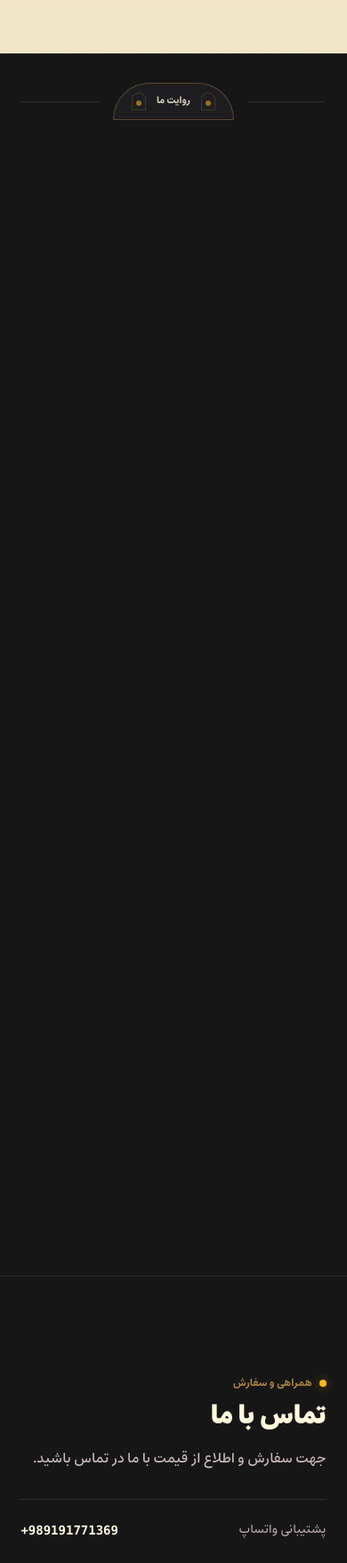
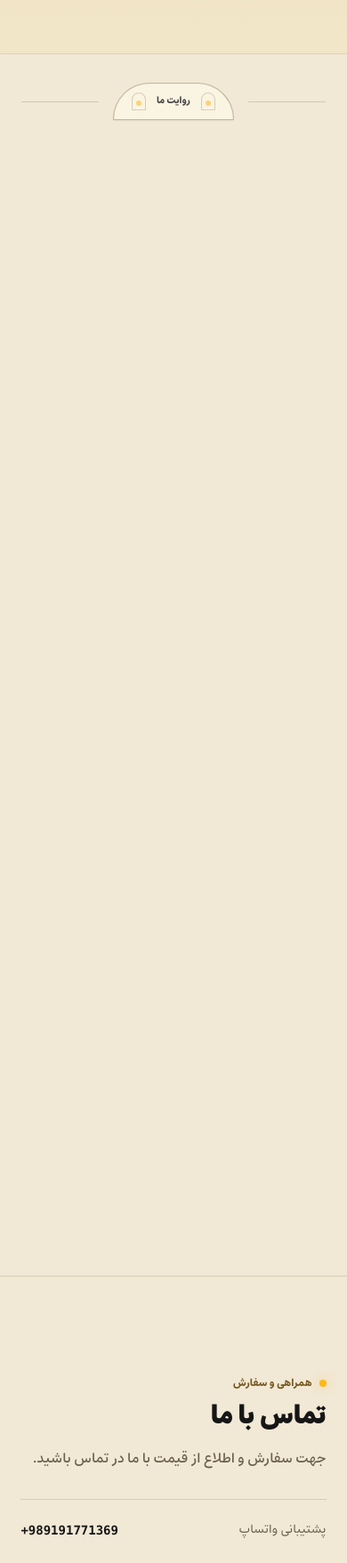
Before and after one commit to misaghsohaily7-cpu/Seabrew, a React (Vite) app: page / in a window 390 px wide. Shown: the part 7560-9317 px from the top of the page at 89% size. Built offline with nearby package versions, Linux system fonts and the light colour scheme.

Commit message:
Theme lower page sections for light mode

```diff
--- a/src/App.tsx
+++ b/src/App.tsx
@@ -83,14 +83,14 @@ export default function App() {
           <ProductMoment />
         </Suspense>
 
-        {/* Solid dark transition: Story, Contact and Footer share one surface */}
+        {/* Theme-aware transition: Story, Contact and Footer share one surface */}
         <ArchDivider
           variant="dark"
           label="روایت ما"
-          className="border-t border-[#A78040]/15"
+          className="border-t border-[var(--color-lower-gold)]/15"
         />
 
-        {/* Section 4: Story (clean dark narrative, continuous into contact/footer) */}
+        {/* Section 4: Story (continuous into contact/footer in either theme) */}
         <Suspense
           fallback={
             <SectionLoader
@@ -103,7 +103,7 @@ export default function App() {
           <Story />
         </Suspense>
 
-        {/* Section 5: Contact (Dark ink, static form + direct channels) */}
+        {/* Section 5: Contact (static form + direct channels) */}
         <Suspense
           fallback={
             <SectionLoader
--- a/src/components/sections/Contact.tsx
+++ b/src/components/sections/Contact.tsx
@@ -29,37 +29,37 @@ ${message}
   return (
     <section
       id="contact"
-      className="relative w-full bg-[#161617] text-[#FFFADE] py-28 px-[6vw] border-t border-[#A78040]/20 select-none"
+      className="relative w-full bg-[var(--color-lower-surface)] text-[var(--color-lower-text)] py-28 px-[6vw] border-t border-[var(--color-lower-gold)]/20 select-none"
       aria-label="بخش ارتباط و سفارش"
     >
       <div className="max-w-[1440px] mx-auto grid grid-cols-1 lg:grid-cols-12 gap-12 lg:gap-16">
         {/* Contact Info (RTL Start) */}
         <div className="lg:col-span-5 flex flex-col justify-between">
           <div>
-            <span className="text-xs font-bold uppercase tracking-widest text-[#A78040] mb-3 flex items-center gap-2">
+            <span className="text-xs font-bold uppercase tracking-widest text-[var(--color-lower-gold)] mb-3 flex items-center gap-2">
               <SunDot size="sm" animate={false} />
               <span>{siteContent.contact.sectionTag}</span>
             </span>
-            <h2 className="text-3xl sm:text-4xl md:text-5xl font-black text-[#FFFADE] mb-4">
+            <h2 className="text-3xl sm:text-4xl md:text-5xl font-black text-[var(--color-lower-text)] mb-4">
               {siteContent.contact.heading}
             </h2>
-            <p className="text-base font-medium text-[#C9B8B6] leading-relaxed mb-8">
+            <p className="text-base font-medium text-[var(--color-lower-muted)] leading-relaxed mb-8">
               {siteContent.contact.subheading}
             </p>
           </div>
 
           {/* Direct channels */}
-          <div className="space-y-4 pt-4 border-t border-[#A78040]/20">
+          <div className="space-y-4 pt-4 border-t border-[var(--color-lower-gold)]/20">
             <a
               href={`https://wa.me/${siteContent.contact.direct.whatsapp.replace(/[^0-9]/g, '')}`}
               target="_blank"
               rel="noopener noreferrer"
               className="group flex items-center justify-between text-sm py-2"
             >
-              <span className="text-[#C9B8B6] group-hover:text-[#FFFADE] transition-colors">
+              <span className="text-[var(--color-lower-muted)] group-hover:text-[var(--color-lower-text)] transition-colors">
                 {siteContent.contact.direct.whatsappLabel}
               </span>
-              <span dir="ltr" className="font-mono text-[#FFFADE] font-bold group-hover:text-[#A78040] transition-colors">
+              <span dir="ltr" className="font-mono text-[var(--color-lower-text)] font-bold group-hover:text-[var(--color-lower-gold)] transition-colors">
                 {siteContent.contact.direct.whatsapp}
               </span>
             </a>
@@ -70,10 +70,10 @@ ${message}
               rel="noopener noreferrer"
               className="group flex items-center justify-between text-sm py-2"
             >
-              <span className="text-[#C9B8B6] group-hover:text-[#FFFADE] transition-colors">
+              <span className="text-[var(--color-lower-muted)] group-hover:text-[var(--color-lower-text)] transition-colors">
                 {siteContent.contact.direct.instagramLabel}
               </span>
-              <span dir="ltr" className="font-mono text-[#FFFADE] font-bold group-hover:text-[#A78040] transition-colors">
+              <span dir="ltr" className="font-mono text-[var(--color-lower-text)] font-bold group-hover:text-[var(--color-lower-gold)] transition-colors">
                 {siteContent.contact.direct.instagram}
               </span>
             </a>
@@ -82,20 +82,20 @@ ${message}
         </div>
 
         {/* Static Contact Form */}
-        <div className="lg:col-span-7 bg-[#161617] rounded-3xl border border-[#A78040]/30 p-8 sm:p-10">
+        <div className="lg:col-span-7 bg-[var(--color-lower-form)] rounded-3xl border border-[var(--color-lower-gold)]/30 p-8 sm:p-10">
           {formSubmitted ? (
             <div className="py-12 text-center flex flex-col items-center">
               <SunDot size="lg" className="mb-4" />
-              <h3 className="text-2xl font-black text-[#FFFADE] mb-2">
+              <h3 className="text-2xl font-black text-[var(--color-lower-text)] mb-2">
                 پیام شما دریافت شد
               </h3>
-              <p className="text-sm text-[#C9B8B6] max-w-sm mb-6 leading-relaxed">
+              <p className="text-sm text-[var(--color-lower-muted)] max-w-sm mb-6 leading-relaxed">
                 همکاران ما در اولین فرصت از طریق ایمیل یا واتساپ با شما تماس خواهند گرفت.
               </p>
               <button
                 type="button"
                 onClick={() => setFormSubmitted(false)}
-                className="text-xs font-bold text-[#A78040] hover:text-[#FFFADE] underline"
+                className="text-xs font-bold text-[var(--color-lower-gold)] hover:text-[var(--color-lower-text)] underline"
               >
                 ارسال پیام دیگر
               </button>
@@ -105,7 +105,7 @@ ${message}
               <div>
                 <label
                   htmlFor="contact-name"
-                  className="block text-xs font-bold text-[#C9B8B6] mb-2"
+                  className="block text-xs font-bold text-[var(--color-lower-muted)] mb-2"
                 >
                   {siteContent.contact.form.namePlaceholder}
                 </label>
@@ -116,14 +116,14 @@ ${message}
                   value={name}
                   onChange={(e) => setName(e.target.value)}
                   placeholder="مثلاً: علیرضا محمدی"
-                  className="w-full rounded-full bg-[#FFFADE]/10 border border-[#A78040]/30 px-6 py-3.5 text-sm text-[#FFFADE] placeholder:text-[#C9B8B6]/40 focus-visible:outline focus-visible:outline-2 focus-visible:outline-[#FFFADE] transition-colors"
+                  className="w-full rounded-full bg-[var(--color-lower-input)] border border-[var(--color-lower-gold)]/30 px-6 py-3.5 text-sm text-[var(--color-lower-text)] placeholder:text-[var(--color-lower-placeholder)] focus-visible:outline focus-visible:outline-2 focus-visible:outline-[var(--color-lower-text)] transition-colors"
                 />
               </div>
 
               <div>
                 <label
                   htmlFor="contact-email"
-                  className="block text-xs font-bold text-[#C9B8B6] mb-2"
+                  className="block text-xs font-bold text-[var(--color-lower-muted)] mb-2"
                 >
                   {siteContent.contact.form.emailPlaceholder}
                 </label>
@@ -135,14 +135,14 @@ ${message}
                   onChange={(e) => setEmail(e.target.value)}
                   placeholder="name@domain.com"
                   dir="ltr"
-                  className="w-full rounded-full bg-[#FFFADE]/10 border border-[#A78040]/30 px-6 py-3.5 text-sm text-[#FFFADE] placeholder:text-[#C9B8B6]/40 focus-visible:outline focus-visible:outline-2 focus-visible:outline-[#FFFADE] transition-colors text-right"
+                  className="w-full rounded-full bg-[var(--color-lower-input)] border border-[var(--color-lower-gold)]/30 px-6 py-3.5 text-sm text-[var(--color-lower-text)] placeholder:text-[var(--color-lower-placeholder)] focus-visible:outline focus-visible:outline-2 focus-visible:outline-[var(--color-lower-text)] transition-colors text-right"
                 />
               </div>
 
               <div>
                 <label
                   htmlFor="contact-msg"
-                  className="block text-xs font-bold text-[#C9B8B6] mb-2"
+                  className="block text-xs font-bold text-[var(--color-lower-muted)] mb-2"
                 >
                   {siteContent.contact.form.messagePlaceholder}
                 </label>
@@ -153,7 +153,7 @@ ${message}
                   value={message}
                   onChange={(e) => setMessage(e.target.value)}
                   placeholder="متن پیام، جزئیات سفارش یا پرسش..."
-                  className="w-full rounded-2xl bg-[#FFFADE]/10 border border-[#A78040]/30 px-6 py-3.5 text-sm text-[#FFFADE] placeholder:text-[#C9B8B6]/40 focus-visible:outline focus-visible:outline-2 focus-visible:outline-[#FFFADE] transition-colors resize-none"
+                  className="w-full rounded-2xl bg-[var(--color-lower-input)] border border-[var(--color-lower-gold)]/30 px-6 py-3.5 text-sm text-[var(--color-lower-text)] placeholder:text-[var(--color-lower-placeholder)] focus-visible:outline focus-visible:outline-2 focus-visible:outline-[var(--color-lower-text)] transition-colors resize-none"
                 />
               </div>
 
@@ -167,7 +167,7 @@ ${message}
                 </BrandButton>
 
                 {formSubmitted && (
-                  <p className="text-[0.75rem] text-[#A78040] text-center sm:text-start leading-snug">
+                  <p className="text-[0.75rem] text-[var(--color-lower-gold)] text-center sm:text-start leading-snug">
                     {siteContent.contact.form.successNote}
                   </p>
                 )}
--- a/src/components/sections/Story.tsx
+++ b/src/components/sections/Story.tsx
@@ -5,9 +5,9 @@ import { siteContent } from '../../content';
 import { InkCoffeeBranch, InkBeanStem, InkSeaWave } from '../ui/InkPattern';
 
 const chapterIcons = [
-  <InkCoffeeBranch className="w-12 h-12 text-[#A78040]" color="#A78040" strokeWidth={1.8} />,
-  <InkBeanStem className="w-12 h-12 text-[#A78040]" color="#A78040" strokeWidth={1.8} />,
-  <InkSeaWave className="w-16 h-8 text-[#A78040]" color="#A78040" strokeWidth={1.8} />,
+  <InkCoffeeBranch className="w-12 h-12 text-[var(--color-lower-gold)]" color="var(--color-lower-gold)" strokeWidth={1.8} />,
+  <InkBeanStem className="w-12 h-12 text-[var(--color-lower-gold)]" color="var(--color-lower-gold)" strokeWidth={1.8} />,
+  <InkSeaWave className="w-16 h-8 text-[var(--color-lower-gold)]" color="var(--color-lower-gold)" strokeWidth={1.8} />,
 ];
 
 const chapterNumbers = ['۰۱', '۰۲', '۰۳'];
@@ -54,19 +54,19 @@ export const Story: React.FC = () => {
     <section
       id="story"
       ref={sectionRef}
-      className="w-full bg-[#161617] px-[6vw] py-24 sm:py-28 text-[#FFFADE]"
+      className="w-full bg-[var(--color-lower-surface)] px-[6vw] py-24 sm:py-28 text-[var(--color-lower-text)]"
       aria-label="روایت سه فصل برند SEA BREW"
     >
       <div className="max-w-[1200px] mx-auto">
         <div ref={headerRef} className="text-center max-w-2xl mx-auto mb-14 sm:mb-16">
-          <span className="text-xs font-bold text-[#C89B5A] block mb-4">
+          <span className="text-xs font-bold text-[var(--color-lower-accent)] block mb-4">
             {siteContent.story.sectionTag}
           </span>
-          <h2 className="text-3xl sm:text-4xl md:text-5xl font-black text-[#FFFADE]">
+          <h2 className="text-3xl sm:text-4xl md:text-5xl font-black text-[var(--color-lower-text)]">
             {siteContent.story.heading}
           </h2>
           <span
-            className="block w-12 h-px bg-[#A78040]/70 mx-auto mt-6"
+            className="block w-12 h-px bg-[var(--color-lower-gold)]/70 mx-auto mt-6"
             aria-hidden="true"
           />
         </div>
@@ -78,24 +78,24 @@ export const Story: React.FC = () => {
           {siteContent.story.chapters.map((chapter, index) => (
             <article
               key={chapter.id}
-              className="h-full rounded-2xl border border-[#A78040]/20 bg-[#1E1E20] p-6 sm:p-8 transition-[transform,border-color] duration-300 ease-out hover:-translate-y-1 hover:border-[#A78040]/55"
+              className="h-full rounded-2xl border border-[var(--color-lower-gold)]/20 bg-[var(--color-lower-card)] p-6 sm:p-8 transition-[transform,border-color] duration-300 ease-out hover:-translate-y-1 hover:border-[var(--color-lower-gold)]/55"
             >
               <div className="flex items-center justify-between mb-8">
-                <span className="font-mono text-sm text-[#C89B5A]">
+                <span className="font-mono text-sm text-[var(--color-lower-accent)]">
                   {chapterNumbers[index]}
                 </span>
-                <span className="w-14 h-14 rounded-full bg-[#A78040]/10 flex items-center justify-center">
+                <span className="w-14 h-14 rounded-full bg-[var(--color-lower-gold)]/10 flex items-center justify-center">
                   {chapterIcons[index]}
                 </span>
               </div>
 
-              <h3 className="text-xl sm:text-2xl font-black text-[#FFFADE] mb-3">
+              <h3 className="text-xl sm:text-2xl font-black text-[var(--color-lower-text)] mb-3">
                 {chapter.title}
               </h3>
-              <p className="text-sm font-bold text-[#D8C3A0] leading-relaxed mb-3">
+              <p className="text-sm font-bold text-[var(--color-lower-lead)] leading-relaxed mb-3">
                 {chapter.lead}
               </p>
-              <p className="text-sm font-medium text-[#C9B8B6] leading-8">
+              <p className="text-sm font-medium text-[var(--color-lower-muted)] leading-8">
                 {chapter.body}
               </p>
             </article>
--- a/src/components/ui/ArchDivider.tsx
+++ b/src/components/ui/ArchDivider.tsx
@@ -49,13 +49,13 @@ export const ArchDivider: React.FC<ArchDividerProps> = ({
           dotColor: 'bg-[var(--color-sun)]',
         };
       case 'dark':
-        // Solid surface for the story/contact/footer section transition.
+        // Theme-aware lower-page surface. Dark values preserve the original ink palette.
         return {
-          wrapperBg: 'bg-[#161617]',
+          wrapperBg: 'bg-[var(--color-lower-surface)]',
           lineGrad: '',
-          archBg: 'bg-[#1e1e20]',
-          archBorder: 'border-[#A78040]/40',
-          textColor: 'text-[#FFFADE]/80',
+          archBg: 'bg-[var(--color-lower-card)]',
+          archBorder: 'border-[var(--color-lower-gold)]/40',
+          textColor: 'text-[var(--color-lower-text)]/80',
           dotColor: 'bg-[#FDB716]',
         };
       case 'cream-to-warm':
@@ -82,7 +82,7 @@ export const ArchDivider: React.FC<ArchDividerProps> = ({
       <div className="relative flex items-center justify-center w-full max-w-5xl px-6 sm:px-10">
         {/* Left tapering dividing rule */}
         <div
-          className={`flex-1 h-[1px] ${variant === 'dark' ? 'bg-[#A78040]/30' : `bg-gradient-to-r ${theme.lineGrad}`} opacity-70`}
+          className={`flex-1 h-[1px] ${variant === 'dark' ? 'bg-[var(--color-lower-gold)]/30' : `bg-gradient-to-r ${theme.lineGrad}`} opacity-70`}
         />
 
         {/* Center architectural arch motif using .arch-frame */}
@@ -131,7 +131,7 @@ export const ArchDivider: React.FC<ArchDividerProps> = ({
 
         {/* Right tapering dividing rule */}
         <div
-          className={`flex-1 h-[1px] ${variant === 'dark' ? 'bg-[#A78040]/30' : `bg-gradient-to-l ${theme.lineGrad}`} opacity-70`}
+          className={`flex-1 h-[1px] ${variant === 'dark' ? 'bg-[var(--color-lower-gold)]/30' : `bg-gradient-to-l ${theme.lineGrad}`} opacity-70`}
         />
       </div>
     </div>
--- a/src/components/ui/SeaBrewLogo.tsx
+++ b/src/components/ui/SeaBrewLogo.tsx
@@ -3,7 +3,7 @@ import React from 'react';
 interface SeaBrewLogoProps {
   className?: string;
   variant?: 'vertical' | 'horizontal' | 'mark-only';
-  theme?: 'dark' | 'light';
+  theme?: 'dark' | 'light' | 'adaptive';
   size?: 'sm' | 'md' | 'lg' | 'xl';
 }
 
@@ -16,8 +16,14 @@ export const SeaBrewLogo: React.FC<SeaBrewLogoProps> = ({
   const isDark = theme === 'dark';
   // theme="dark"  → logo sits on a LIGHT surface (navbar) → flips with the theme
   // theme="light" → logo sits on a DARK section (footer/story) → fixed cream
-  const waveColor = isDark ? 'var(--color-ink)' : 'var(--color-cream-fixed)';
-  const textColor = isDark ? 'var(--color-ink)' : 'var(--color-cream-fixed)';
+  // theme="adaptive" → logo follows the theme-aware lower-page surface
+  const waveColor =
+    theme === 'adaptive'
+      ? 'var(--color-lower-text)'
+      : isDark
+      ? 'var(--color-ink)'
+      : 'var(--color-cream-fixed)';
+  const textColor = waveColor;
   const sunColor = 'var(--color-sun)';
 
   const scaleMap = {
--- a/src/components/ui/SectionLoader.tsx
+++ b/src/components/ui/SectionLoader.tsx
@@ -12,10 +12,9 @@ export const SectionLoader: React.FC<SectionLoaderProps> = ({
   theme = 'warm',
   minHeight = 'min-h-[60vh]',
 }) => {
-  // 'dark' stays hardcoded — it belongs to the always-dark narrative sections
   const bgClass =
     theme === 'dark'
-      ? 'bg-[#161617] text-[#FFFADE]'
+      ? 'bg-[var(--color-lower-surface)] text-[var(--color-lower-text)]'
       : theme === 'light'
       ? 'bg-[var(--color-cream)] text-[var(--color-ink)]'
       : 'bg-[var(--color-dust)]/20 text-[var(--color-maroon)]';
```
Also changed, not shown: src/components/ui/Footer.tsx (+8 -8 lines), src/index.css (+23 -3 lines).
